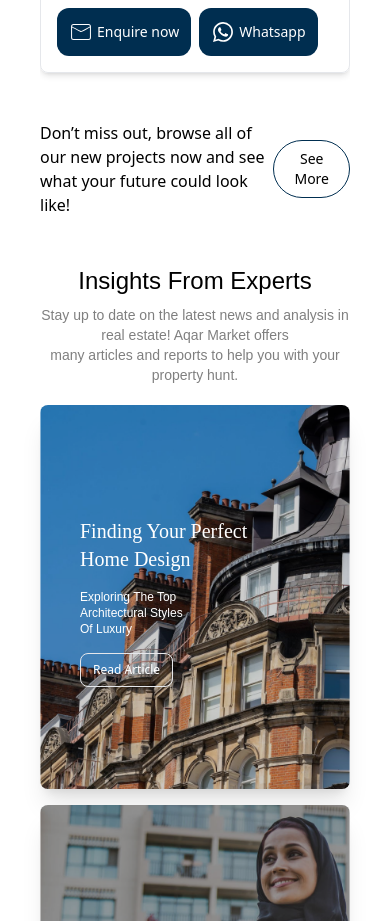
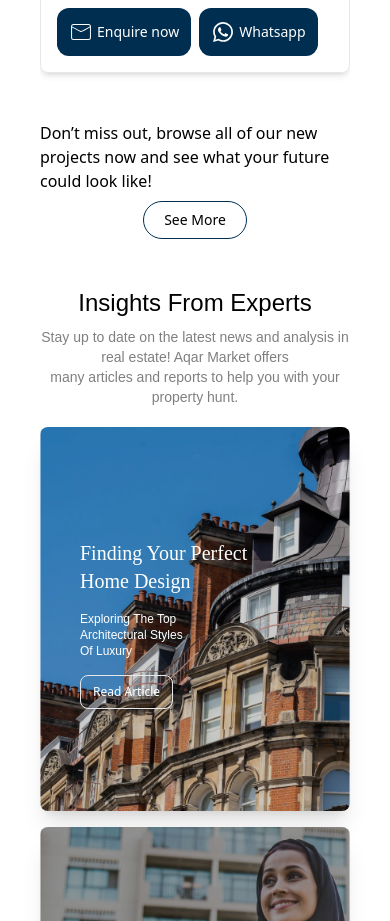
Before and after one commit to nihalmmuneer/mvp-real-estate-assessment, a React (Create React App) app: page / in a window 390 px wide. Shown: the part 2560-3481 px from the top of the page. Built offline with nearby package versions, Linux system fonts and the light colour scheme; a web font is replaced by a local one.

Commit message:
minor fixes

```diff
--- a/src/components/Map.jsx
+++ b/src/components/Map.jsx
@@ -4,7 +4,7 @@ const Map = () => {
   return (
     <div className="min-h-fit p-4 sm:p-6 md:p-8 pt-10 sm:pt-14">
       <div className="flex flex-col gap-6">
-        <div className="flex flex-col sm:flex-row justify-between items-start sm:items-center gap-4 sm:gap-6 md:gap-8">
+        <div className="flex flex-col md:flex-row justify-between items-start sm:items-center gap-4 sm:gap-6 md:gap-8">
           <h1 className="text-xl sm:text-2xl md:text-2xl font-santoshi">
             Explore Properties By Map
           </h1>
--- a/src/components/Projects.jsx
+++ b/src/components/Projects.jsx
@@ -133,7 +133,7 @@ const Projects = () => {
           </button>
         </div>
 
-        <div className="flex items-center justify-between mt-6">
+        <div className="flex md:flex-row flex-col md:gap-0 gap-2 items-center justify-between mt-6">
           <p>Don’t miss out, browse all of our new projects now and see what your future could look like!</p>
           <button type="button" className="border bg-transparent py-2 px-5 rounded-full text-sm border-customBlue">See More</button>
         </div>
```
